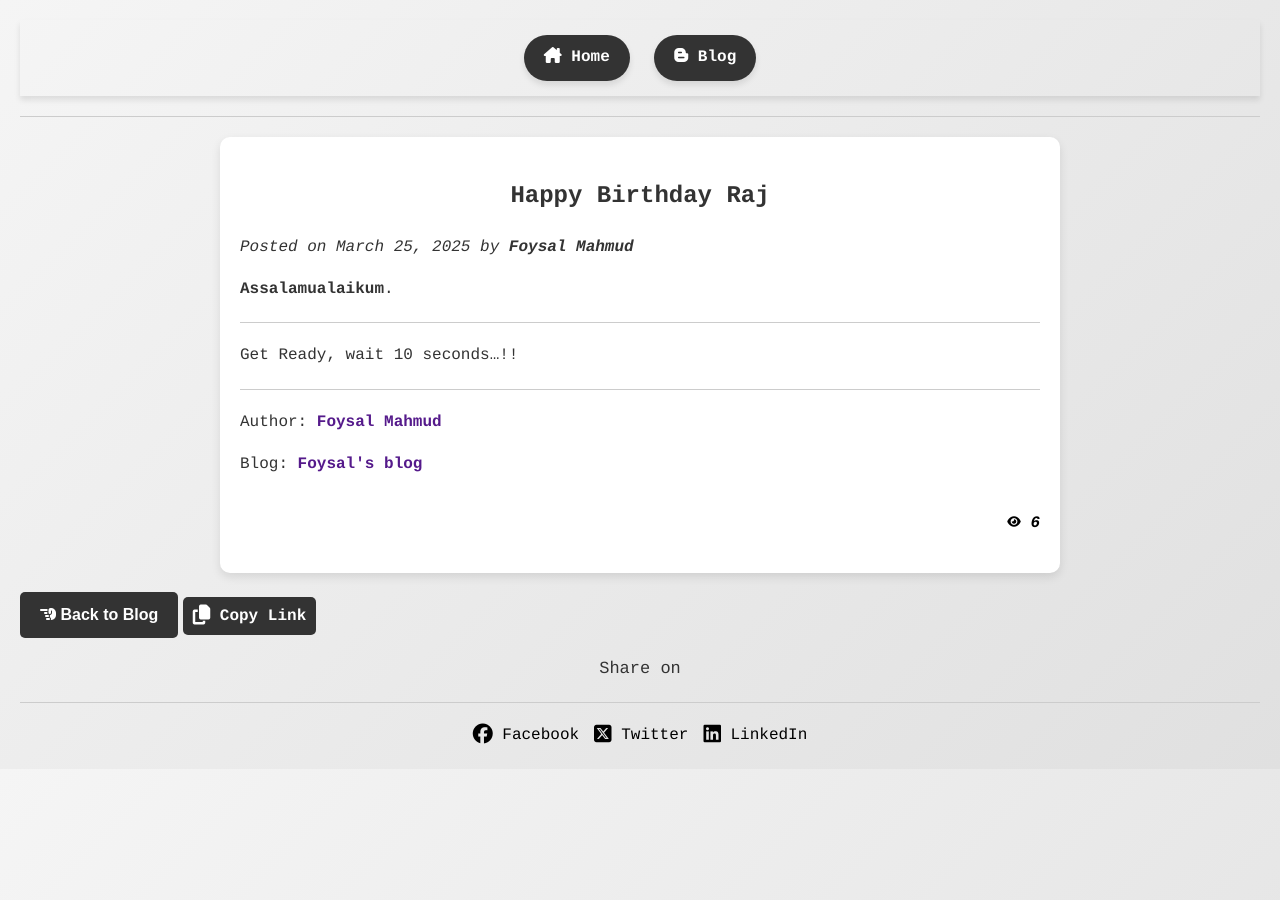
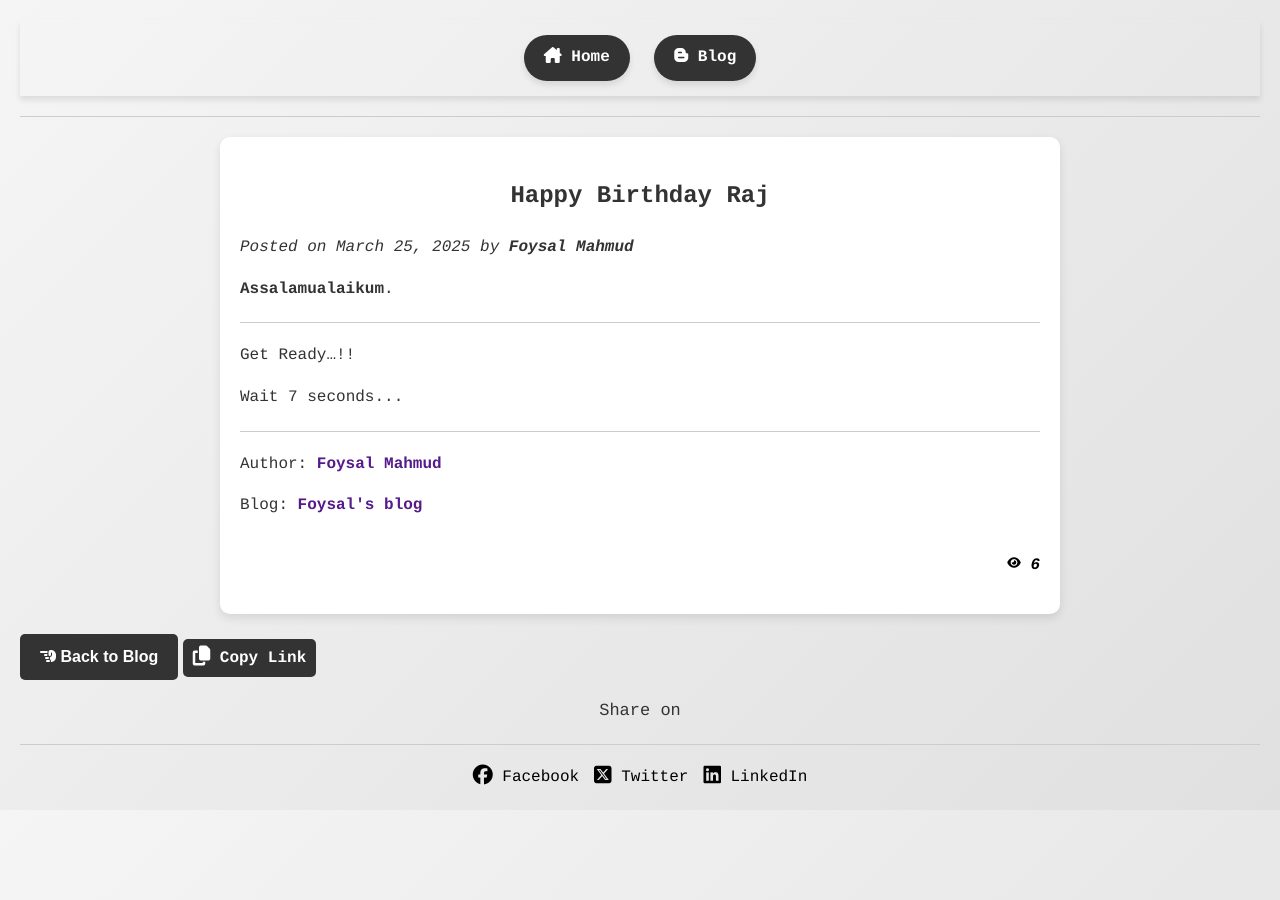
Before and after one commit to foysal1627/foysal1627.github.io, a Jekyll site: the page built from _posts/2025-03-26-Birthday_Wish.md, in a window 1280 px wide. Built offline with Jekyll 4.4.1, drawn with Linux system fonts in a browser that asks for light colours; part of the change alters nothing that is shown.

Commit message:
Update 2025-03-26-Birthday_Wish.md

```diff
--- a/_posts/2025-03-26-Birthday_Wish.md
+++ b/_posts/2025-03-26-Birthday_Wish.md
@@ -10,6 +10,11 @@ quote: 06
 
 ---
 
-Get Ready, wait 10 seconds...!!
+Get Ready...!!
 
-<meta http-equiv="refresh" content="10; url=https://birthday.mewtru.com/ACKLhneP">
+<meta http-equiv="refresh" content="12; url=https://birthday.mewtru.com/ACKLhneP">
+<p>Wait <span id="countdown">12</span> seconds...</p>
+<script>
+    let t = 12, c = document.getElementById("countdown");
+    setInterval(() => c.innerText = --t, 1000);
+</script>
```
